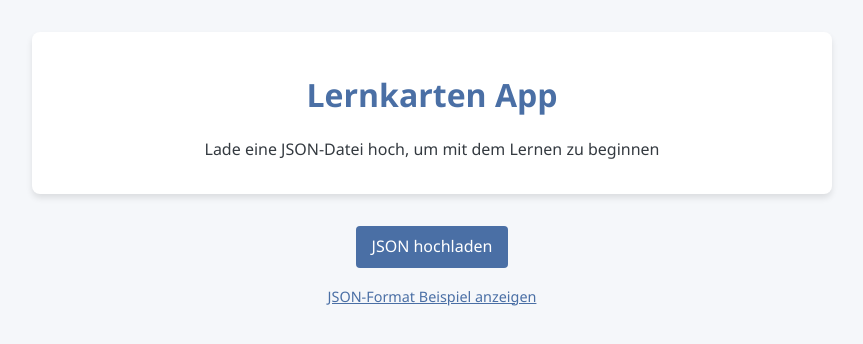
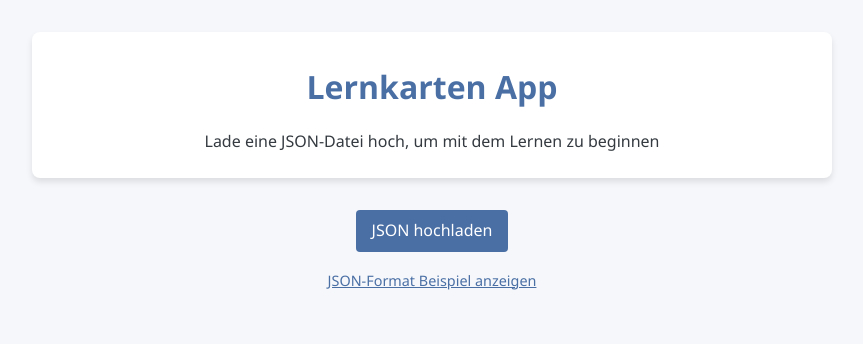
Before and after one commit to mamrehn/taskcards, a plain HTML site: page index.html in a window 1280 px wide. Shown: the whole page, without its empty margins (208-1071 px from the left). Drawn offline with Linux system fonts and the light colour scheme.

Commit message:
[Style] slightly reduce header height.

```diff
--- a/index.html
+++ b/index.html
@@ -34,7 +34,7 @@
         .header {
             text-align: center;
             margin-bottom: 2rem;
-            padding: 1rem;
+            padding: 0.5rem 1rem 0.5rem 1rem;
             background-color: white;
             border-radius: 8px;
             box-shadow: 0 4px 6px rgba(0, 0, 0, 0.1);
```
